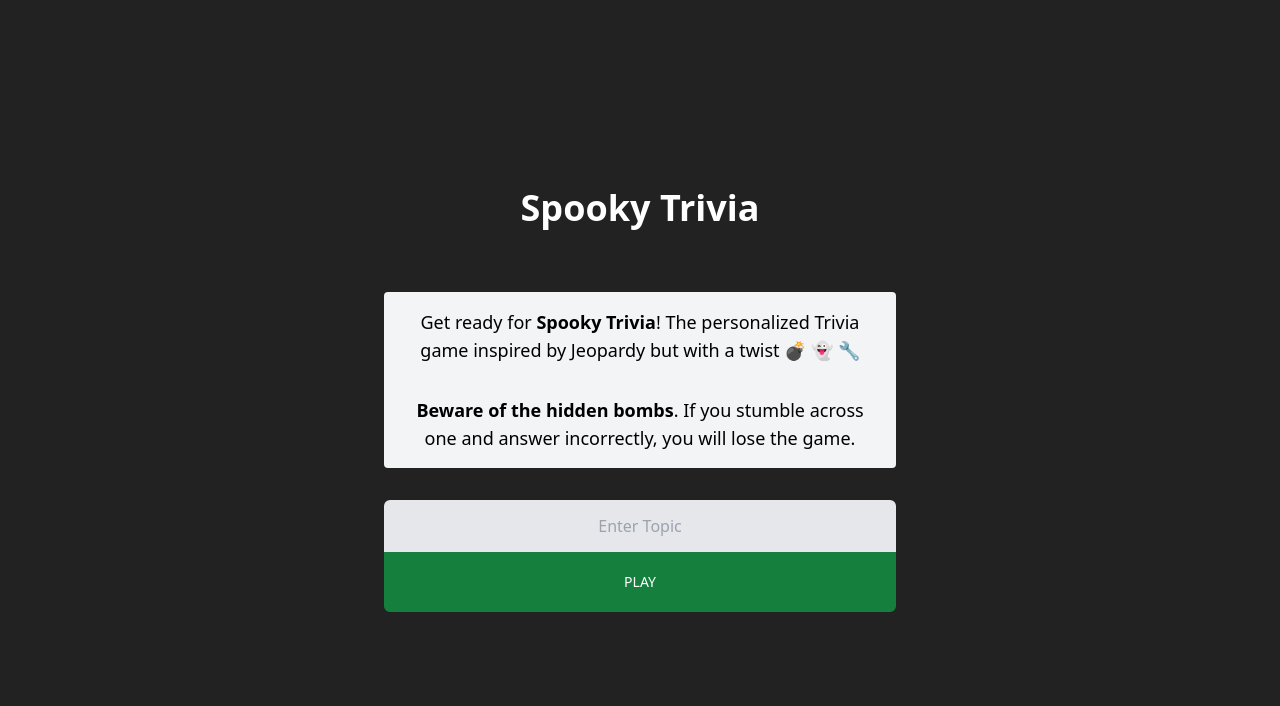
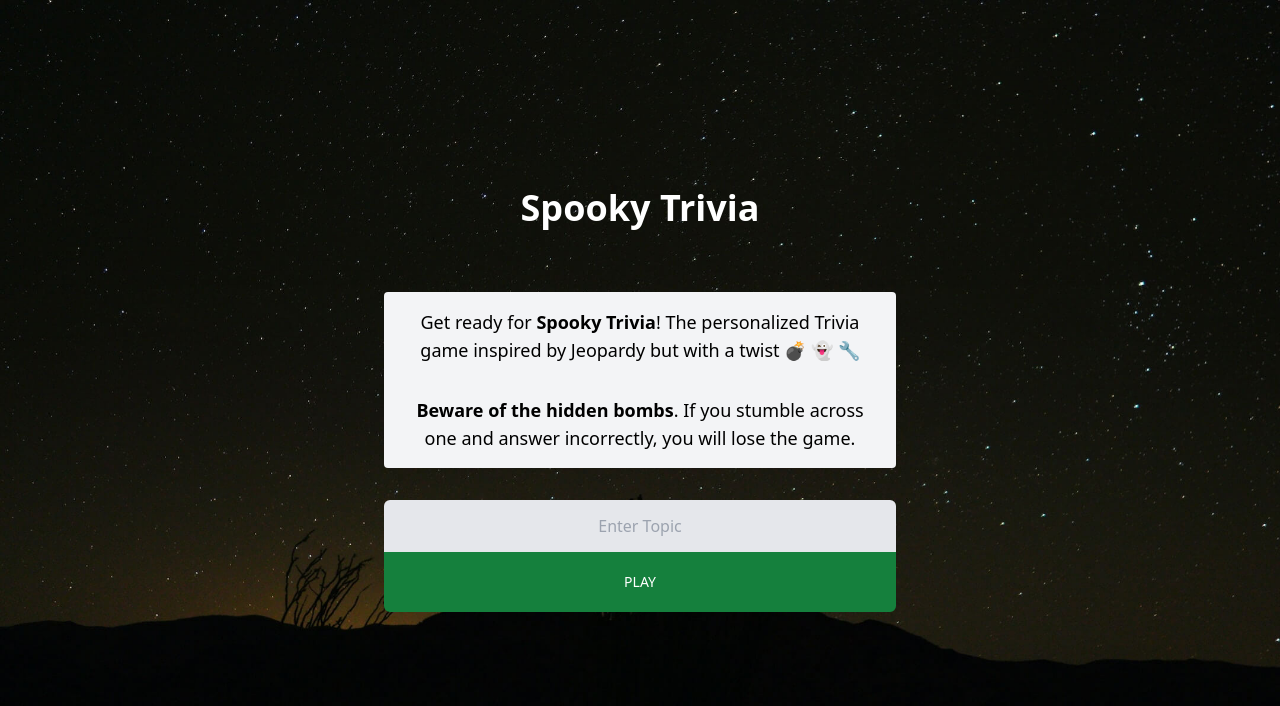
Before and after one commit to iHaroon29/Bomber-Trivia, a React (Vite) app: page / in a window 1280 px wide. Shown: the top 706 px of the page. Built offline with nearby package versions, Linux system fonts and the light colour scheme; no server answers.

Commit message:
Updated background image

```diff
--- a/src/index.css
+++ b/src/index.css
@@ -3,9 +3,9 @@
 @tailwind utilities;
 
 body {
-  /* https://unsplash.com/photos/desert-at-night-a2kD4b0KK4s */
-  /* background-image: url('./assets/bg-space3.jpeg'); */
-  background-color: #222222;
+  /* https://unsplash.com/photos/the-night-sky-with-stars-above-a-mountain-range-b1fuDczpg9c */
+  background-image: url('./assets/bg-black4-compressed.jpeg');
+  /* background-color: #222222; */
   background-repeat: no-repeat;
   background-size: cover;
   height: 100vh;
```
Also changed, not shown: src/assets/bg-black4-compressed.jpeg (added).
